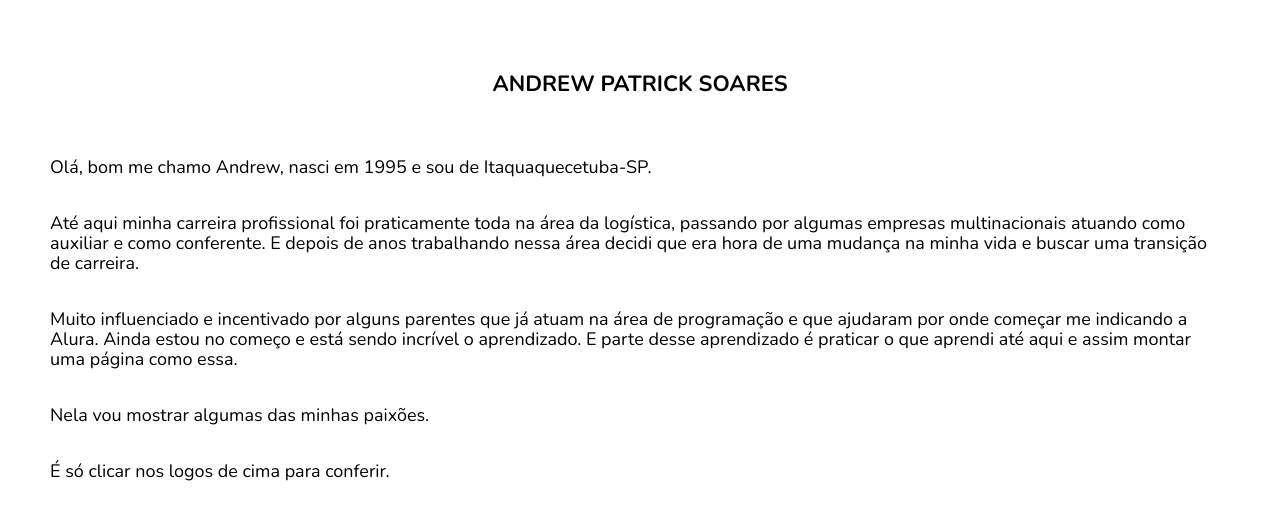
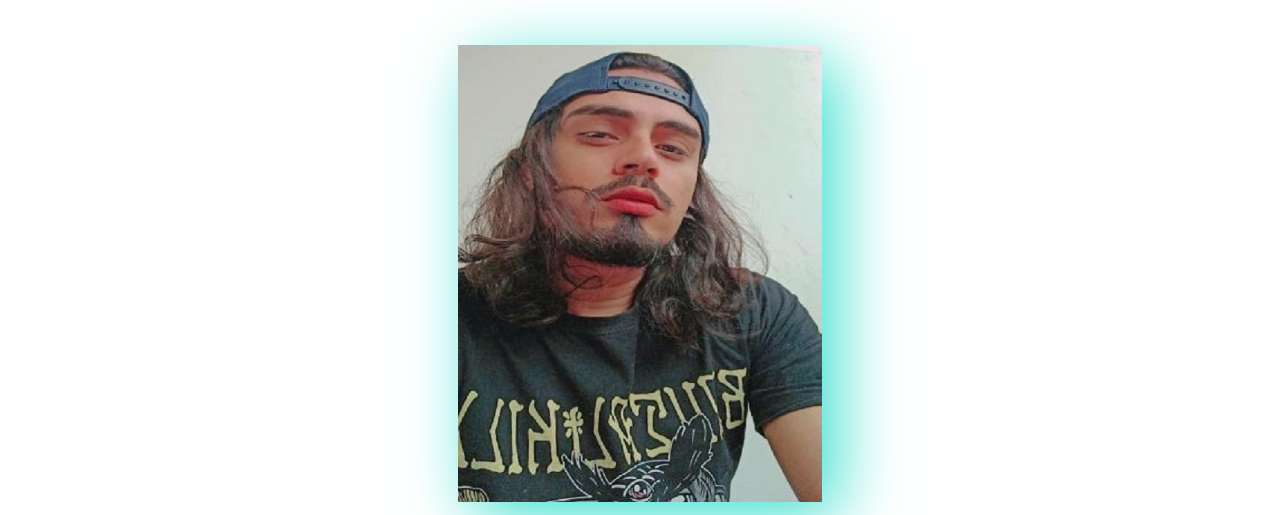
Before and after one commit to AndrewPatrickSoares/Minha-pagina, a plain HTML site: page index.html in a window 1280 px wide. Shown: the part 135-650 px from the top of the page. Drawn offline with nearby package versions, Linux system fonts and the light colour scheme.

Commit message:
atualização página inicial para 1024px

```diff
--- a/estilos/home-corpo.css
+++ b/estilos/home-corpo.css
@@ -18,3 +18,12 @@
     padding: 1em;
     font-size: 18px;
 }
+
+@media screen and (min-width: 1024px) {
+    .container__perfil {
+        display: block;
+        margin: 1em auto;
+        width: 30%;
+        box-shadow: 1em 1em 4em var(--fundo-header);
+    }
+}
--- a/index.html
+++ b/index.html
@@ -48,7 +48,7 @@
     <main>
         <section class="container">
             <img src="imagens/foto.jpg" alt="Uma foto minha" class="container__perfil">
-            <h2 class="container__titulo">Andrew Patrick Soares</h2>
+            <h2 class="container__titulo">Sobre Mim</h2>
             <p class="container__texto">Olá, bom me chamo Andrew, nasci em 1995 e sou de Itaquaquecetuba-SP.</p>
             <p class="container__texto">Até aqui minha carreira profissional foi praticamente toda na área da logística,
                 passando por algumas empresas multinacionais atuando como auxiliar e como conferente. E depois de anos
```
